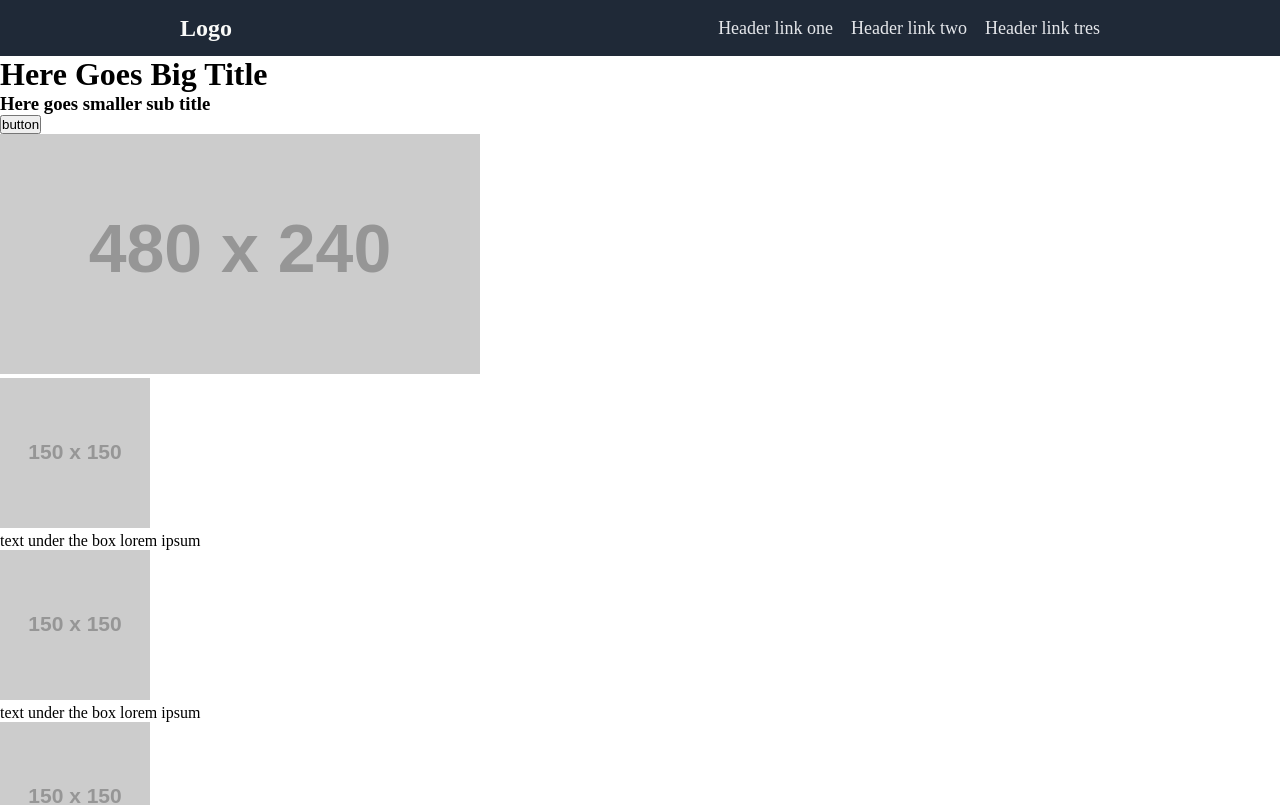
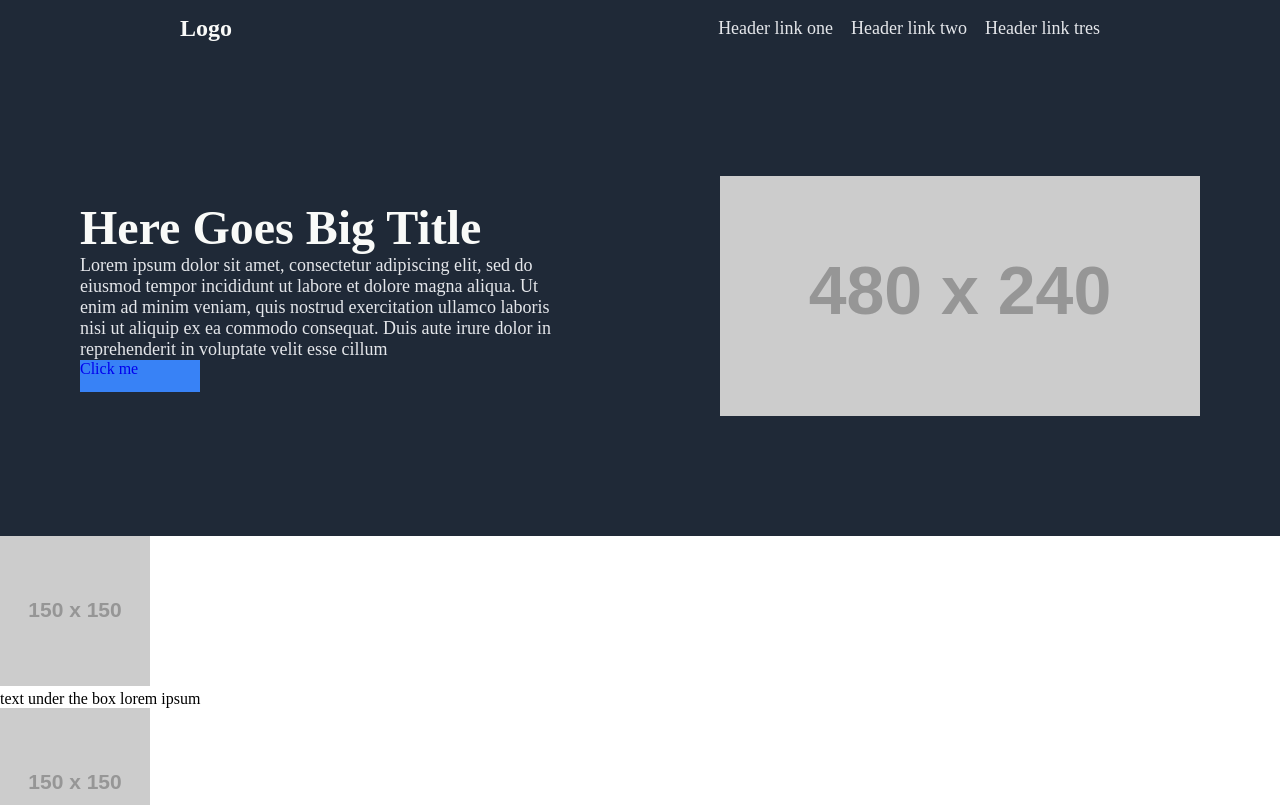
Before and after one commit to DFCruzz/Project-Landing-Page, a plain HTML site: page index.html in a window 1280 px wide. Shown: the top 805 px of the page. Drawn offline with Linux system fonts and the light colour scheme; placeholder pictures from the web are drawn by us.

Commit message:
added some css at hero container

```diff
--- a/css/style.css
+++ b/css/style.css
@@ -35,3 +35,46 @@
 }
 
 /* Header CSS - End */
+
+/* Body CSS - Start */
+
+.body-container {
+    display: flex;
+    flex-direction: column;
+}
+
+.hero-container {
+    display: flex;
+    width: 100%;
+    height: 480px;
+    background-color: #1f2937;
+    justify-content: space-around;
+    align-items: center;
+}
+
+.hero-text {
+    width: 480px;
+}
+
+    .hero-text h1 {
+        font-size: 48px;
+        font-weight: bolder;
+        color: #f9faf8;
+    }
+
+    .hero-text p {
+        font-size: 18px;
+        color: #e5e7eb;
+    }
+
+.button1 {
+    background-color: #3882f6;
+    width: 120px;
+    height: 32px;
+
+}
+
+.hero-container img {
+    max-width: 480px;
+    max-height: 240px;
+}
--- a/index.html
+++ b/index.html
@@ -21,13 +21,15 @@
     </header>
     <div class="body-container">
 
-        <div class="welcome-container">
-            <div class="welcome-text">
+        <div class="hero-container">
+            <div class="hero-text">
                 <h1>Here Goes Big Title</h1>
-                <h3>Here goes smaller sub title</h3>
+                <p>Lorem ipsum dolor sit amet, consectetur adipiscing elit, sed do eiusmod tempor incididunt ut labore et dolore magna aliqua. Ut enim ad minim veniam, quis nostrud exercitation ullamco laboris nisi ut aliquip ex ea commodo consequat. Duis aute irure dolor in reprehenderit in voluptate velit esse cillum</p>
 
-                <div class="button">
-                    <button>button</button>
+                <div class="button1">
+                    <a href="#">
+                        Click me
+                    </a>
                 </div>
             </div>
 
```
